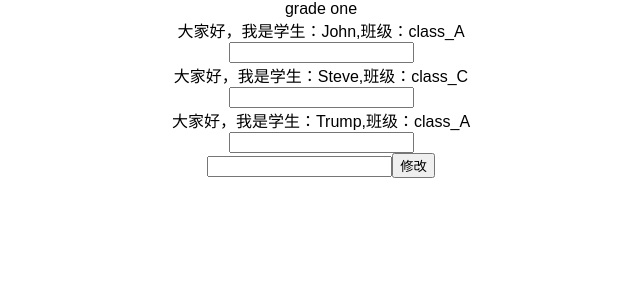
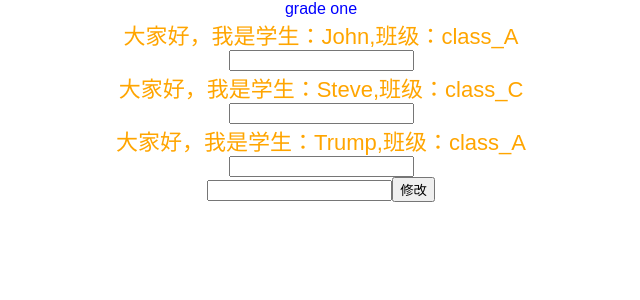
Before and after one commit to ArtechChu/react-demo-before-conference, a React (Create React App) app: page / in a window 1280 px wide. Shown: the top 300 px of the page, without its empty margins (319-959 px from the left). Built offline with nearby package versions, Linux system fonts and the light colour scheme.

Commit message:
style demo

```diff
--- a/src/App.css
+++ b/src/App.css
@@ -2,27 +2,6 @@
   text-align: center;
 }
 
-.App-logo {
-  animation: App-logo-spin infinite 20s linear;
-  height: 80px;
+div{
+  color:red;
 }
-
-.App-header {
-  background-color: #222;
-  height: 150px;
-  padding: 20px;
-  color: white;
-}
-
-.App-title {
-  font-size: 1.5em;
-}
-
-.App-intro {
-  font-size: large;
-}
-
-@keyframes App-logo-spin {
-  from { transform: rotate(0deg); }
-  to { transform: rotate(360deg); }
-}
--- /dev/null
+++ b/src/Components/Student/Student.css
@@ -0,0 +1,3 @@
+div{
+    color:blue;
+}
--- a/src/Components/Student/Student.js
+++ b/src/Components/Student/Student.js
@@ -1,8 +1,16 @@
 import React from 'react'
+import './Student.css'
+
+var myStyle = {
+    color:"orange",
+    fontSize:"22px"
+}
+
 function student(props) {
+
     return (
         <div>
-            <div>大家好，我是学生：{props.name},班级：{props.class}</div>
+            <div style={myStyle}>大家好，我是学生：{props.name},班级：{props.class}</div>
             <input type="text" onChange={props.onChangeStudentTo.bind(this,props.id)}></input>
         </div>);
 }
```
Also changed, not shown: 1 other file (tests, documents, lock files or other folders).
